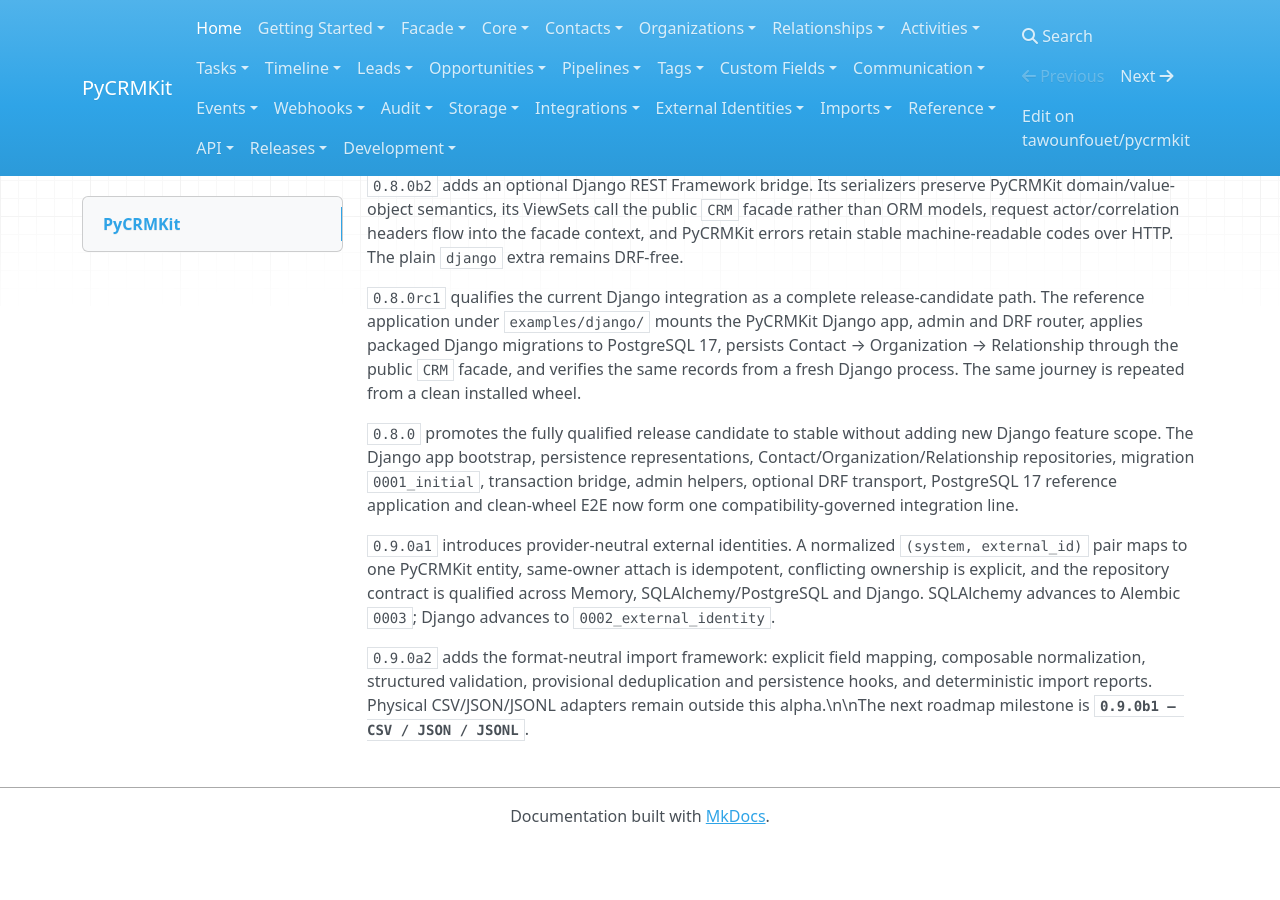
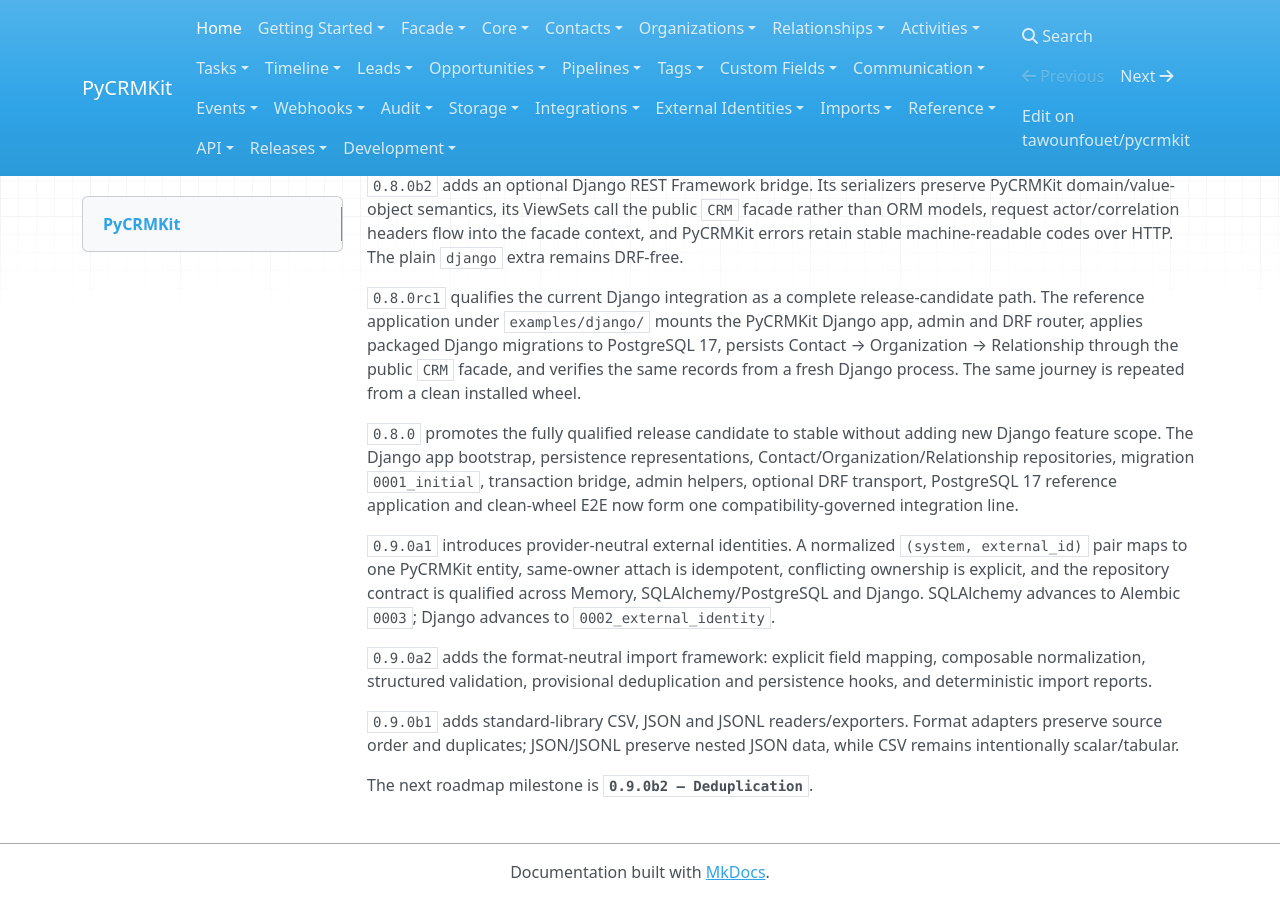
Before and after one commit to tawounfouet/pycrmkit, an MkDocs documentation site: the page built from docs/index.md, in a window 1280 px wide and 900 px high, scrolled down 1727 px. Built offline with MkDocs 1.6.1, drawn with Linux system fonts in a browser that asks for light colours; nearby versions of some CDN libraries; before the commit the page ends 2571 px from its top, so only the background shows below that.

Commit message:
docs(index): fix literal newline escape and advance roadmap

```diff
--- a/docs/index.md
+++ b/docs/index.md
@@ -94,4 +94,8 @@
 
 `0.9.0a1` introduces provider-neutral external identities. A normalized `(system, external_id)` pair maps to one PyCRMKit entity, same-owner attach is idempotent, conflicting ownership is explicit, and the repository contract is qualified across Memory, SQLAlchemy/PostgreSQL and Django. SQLAlchemy advances to Alembic `0003`; Django advances to `0002_external_identity`.
 
-`0.9.0a2` adds the format-neutral import framework: explicit field mapping, composable normalization, structured validation, provisional deduplication and persistence hooks, and deterministic import reports. Physical CSV/JSON/JSONL adapters remain outside this alpha.\n\nThe next roadmap milestone is **`0.9.0b1 — CSV / JSON / JSONL`**.
+`0.9.0a2` adds the format-neutral import framework: explicit field mapping, composable normalization, structured validation, provisional deduplication and persistence hooks, and deterministic import reports.
+
+`0.9.0b1` adds standard-library CSV, JSON and JSONL readers/exporters. Format adapters preserve source order and duplicates; JSON/JSONL preserve nested JSON data, while CSV remains intentionally scalar/tabular.
+
+The next roadmap milestone is **`0.9.0b2 — Deduplication`**.
```
